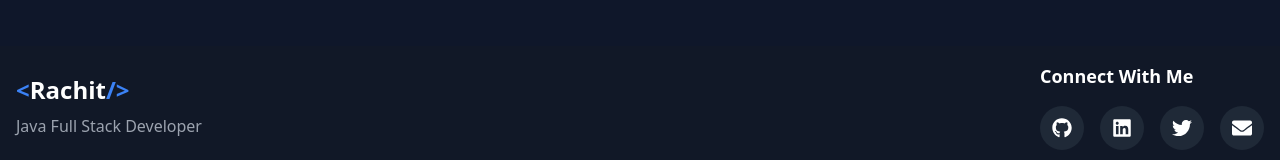
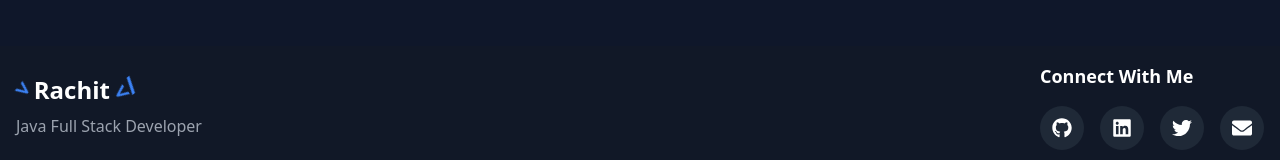
Before and after one commit to rachitsharma300/rachit-portfolio, a React (Vite) app: page / in a window 1280 px wide. Shown: the part 2891-3051 px from the top of the page. Built offline with nearby package versions, Linux system fonts and the light colour scheme.

Commit message:
Enhance Footer component: add spinning animation to brackets in name for improved visual appeal

```diff
--- a/src/components/Footer.jsx
+++ b/src/components/Footer.jsx
@@ -37,15 +37,22 @@ const Footer = () => {
             transition={{ duration: 0.5 }}
             className="mb-6 md:mb-0"
           >
-            <h2 className="text-2xl font-bold">
-              <span className="text-blue-500">{"<"}</span>
-              Rachit
-              <span className="text-blue-500">{"/>"}</span>
+            <h2 className="text-2xl font-bold flex items-center">
+              {/* Left bracket - rotates clockwise */}
+              <span className="text-blue-500 inline-block origin-center animate-spin-slow">
+                {"<"}
+              </span>
+
+              {/* Name - static */}
+              <span className="mx-1">Rachit</span>
+
+              {/* Right bracket - rotates counter-clockwise */}
+              <span className="text-blue-500 inline-block origin-center animate-spin-slow-reverse">
+                {"/>"}
+              </span>
             </h2>
             <p className="text-gray-400 mt-2">Java Full Stack Developer</p>
           </motion.div>
-
-          {/* Middle Section - Quick Links */}
 
           {/* Right Section - Social Links */}
           <motion.div
```
